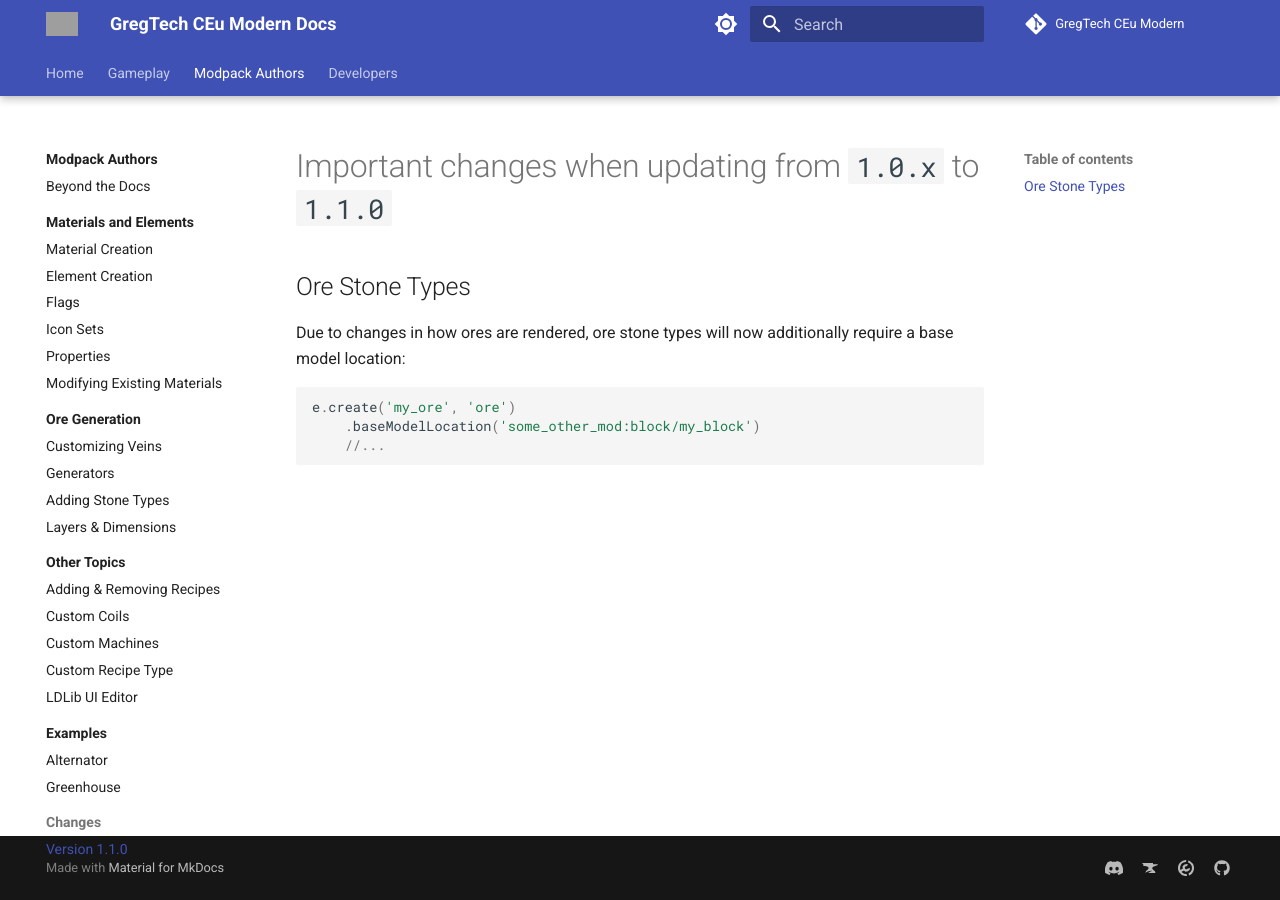
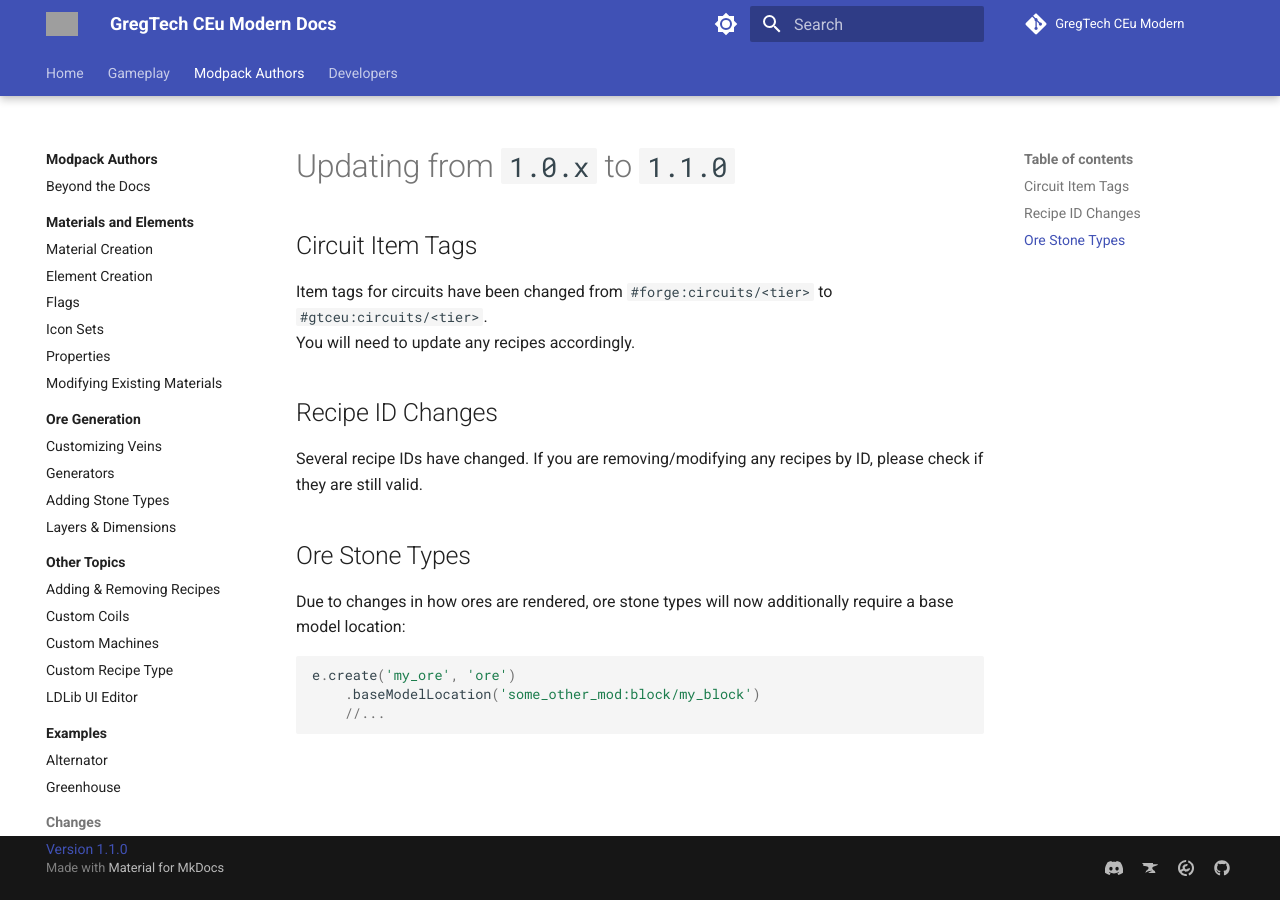
Before and after one commit to GregTechCEu/gtceu-modern-docs, an MkDocs documentation site: the page built from docs/Modpacks/Changes/v1.1.0.md, in a window 1280 px wide. Built offline with MkDocs 1.6.1 and Material for MkDocs 9.7.7, drawn with Linux system fonts in a browser that asks for light colours; comment, search, counter and statistics services are not loaded; grey boxes are pictures that could not be loaded.

Commit message:
Update the 1.1.0 changelog (#19)
* docs(kjs): add circuit tags to 1.1.0 changelog

* docs(kjs): add recipe id changes to changelog

```diff
--- a/docs/Modpacks/Changes/v1.1.0.md
+++ b/docs/Modpacks/Changes/v1.1.0.md
@@ -3,7 +3,18 @@
 ---
 
 
-# Important changes when updating from `1.0.x` to `1.1.0`
+# Updating from `1.0.x` to `1.1.0`
+
+
+## Circuit Item Tags
+
+Item tags for circuits have been changed from `#forge:circuits/<tier>` to `#gtceu:circuits/<tier>`.
+You will need to update any recipes accordingly.
+
+
+## Recipe ID Changes
+
+Several recipe IDs have changed. If you are removing/modifying any recipes by ID, please check if they are still valid.
 
 
 ## Ore Stone Types
```
